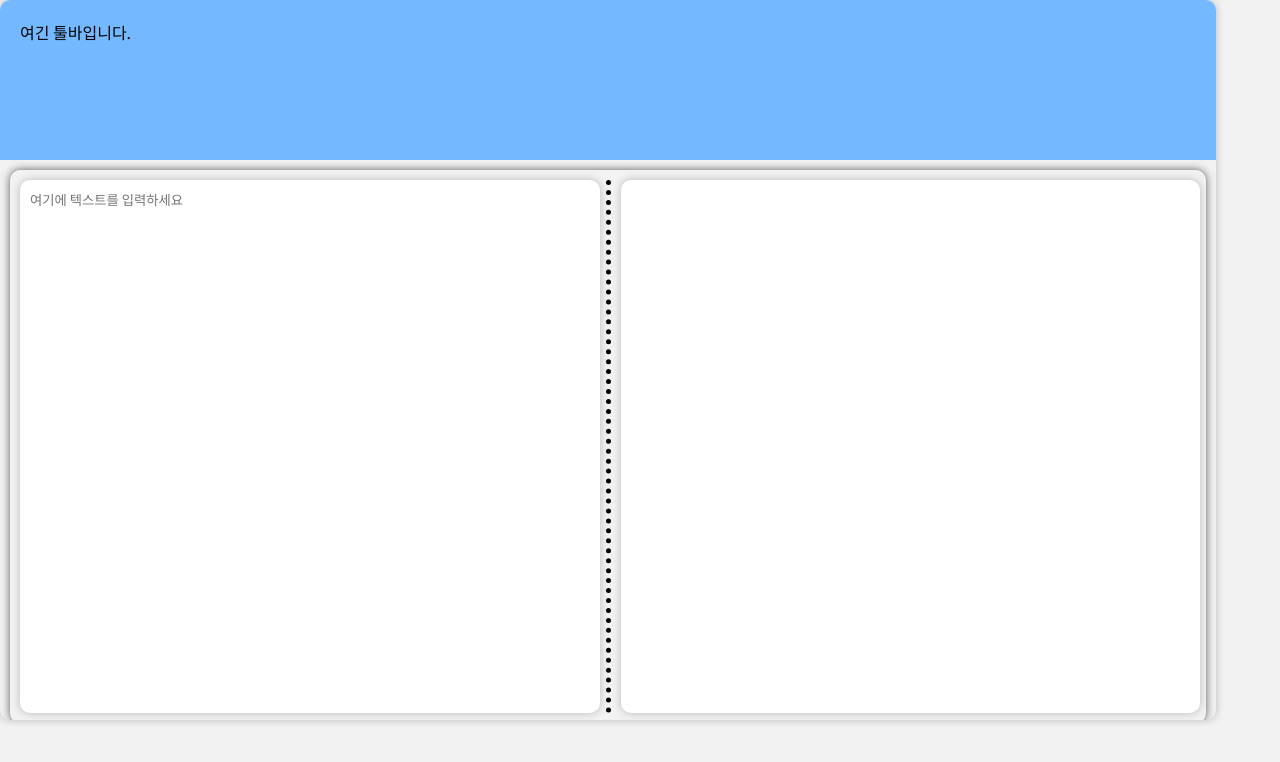
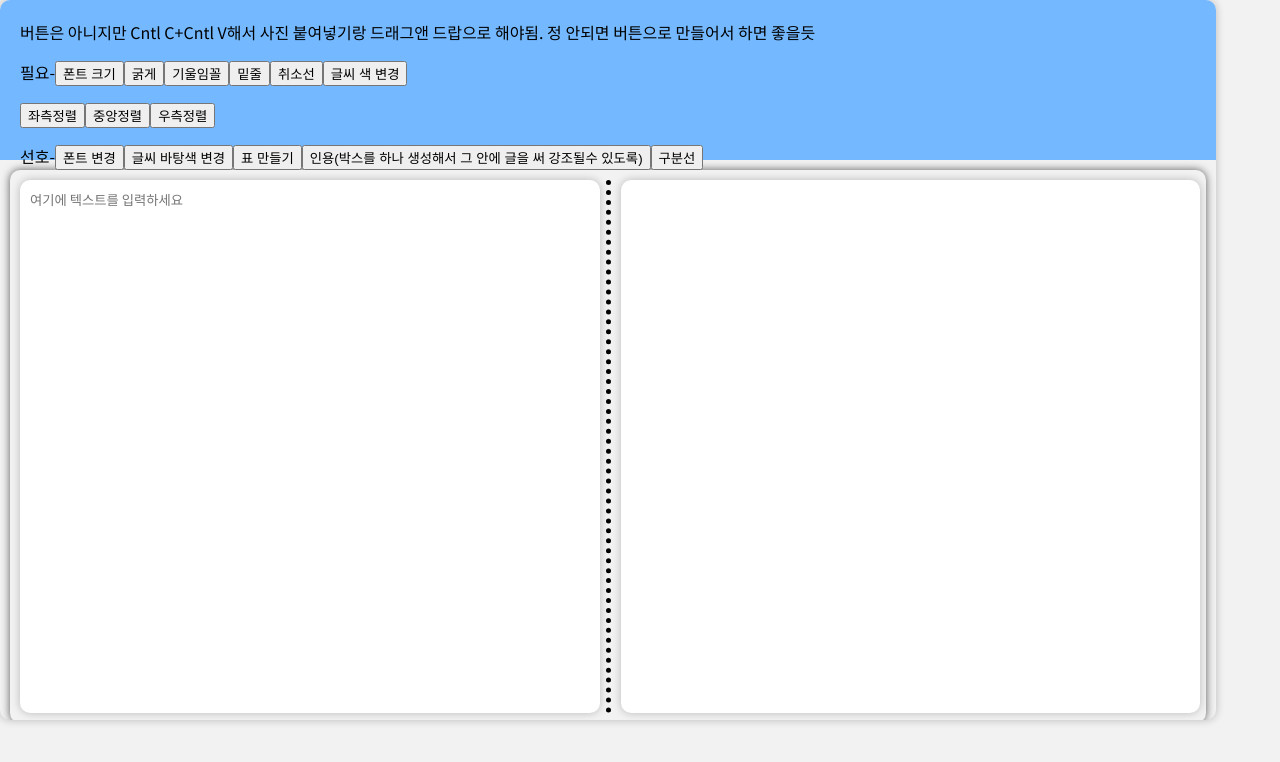
Before and after one commit to H-SChan/Modori, a React (Create React App) app: page / in a window 1280 px wide. Shown: the top 762 px of the page. Built offline with nearby package versions, Linux system fonts and the light colour scheme.

Commit message:
툴바 버튼 업데이트
글쓰기 버튼 기능 1차 정리

```diff
--- a/src/components/CanvasToolBar.js
+++ b/src/components/CanvasToolBar.js
@@ -2,7 +2,18 @@ import React from "react";
 import "./CanvasToolBar.scss";
 
 function CanvasToolBar() {
-    return <div className="CanvasToolBar">여긴 툴바입니다.</div>;
+    return <div className="CanvasToolBar">
+        버튼은 아니지만 Cntl C+Cntl V해서 사진 붙여넣기랑 드래그앤 드랍으로 해야됨. 정 안되면 버튼으로 만들어서 하면 좋을듯<p></p>
+        필요-
+        <button>폰트 크기</button><button>굵게</button><button>기울임꼴</button><button>밑줄</button>
+        <button>취소선</button><button>글씨 색 변경</button><p></p>
+        <button>좌측정렬</button><button>중앙정렬</button><button>우측정렬</button>
+        <p></p>
+        선호-
+        <button>폰트 변경</button><button>글씨 바탕색 변경</button><button>표 만들기</button>
+        <button>인용(박스를 하나 생성해서 그 안에 글을 써 강조될수 있도록)</button>
+        <button>구분선</button>
+    </div>;
 }
 
 export default CanvasToolBar;
```
Also changed, not shown: 1 other file (tests, documents, lock files or other folders).
